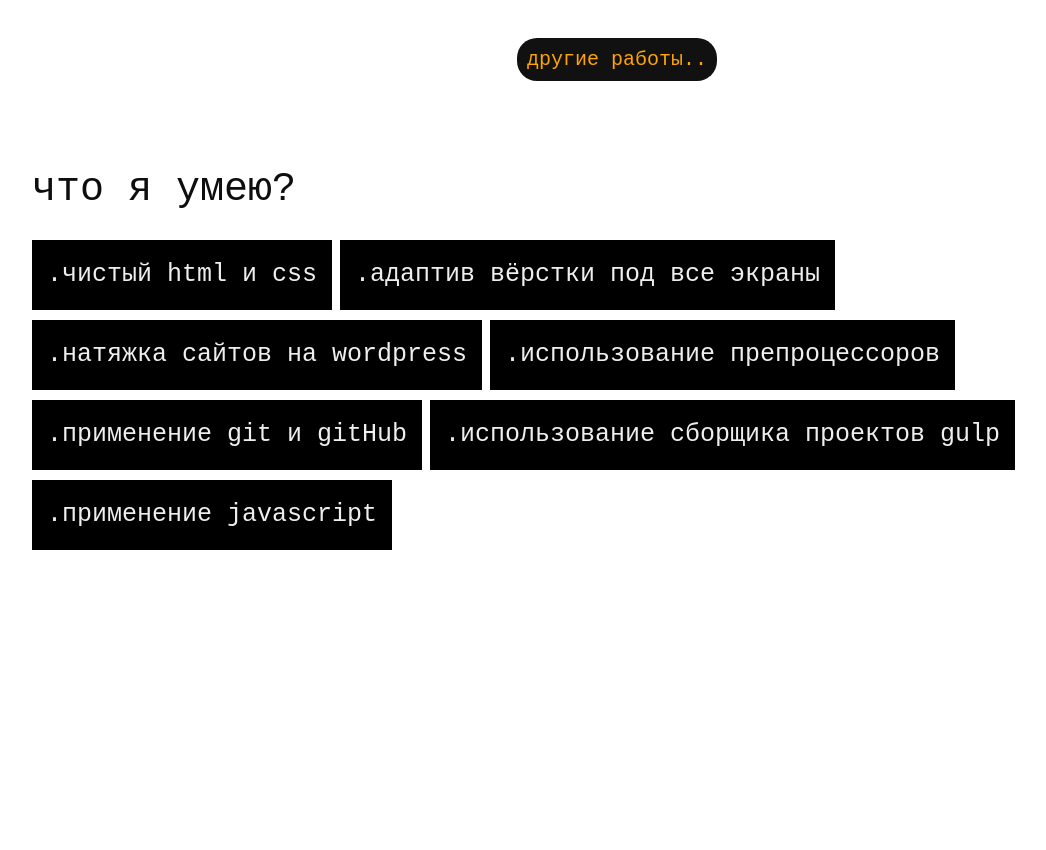
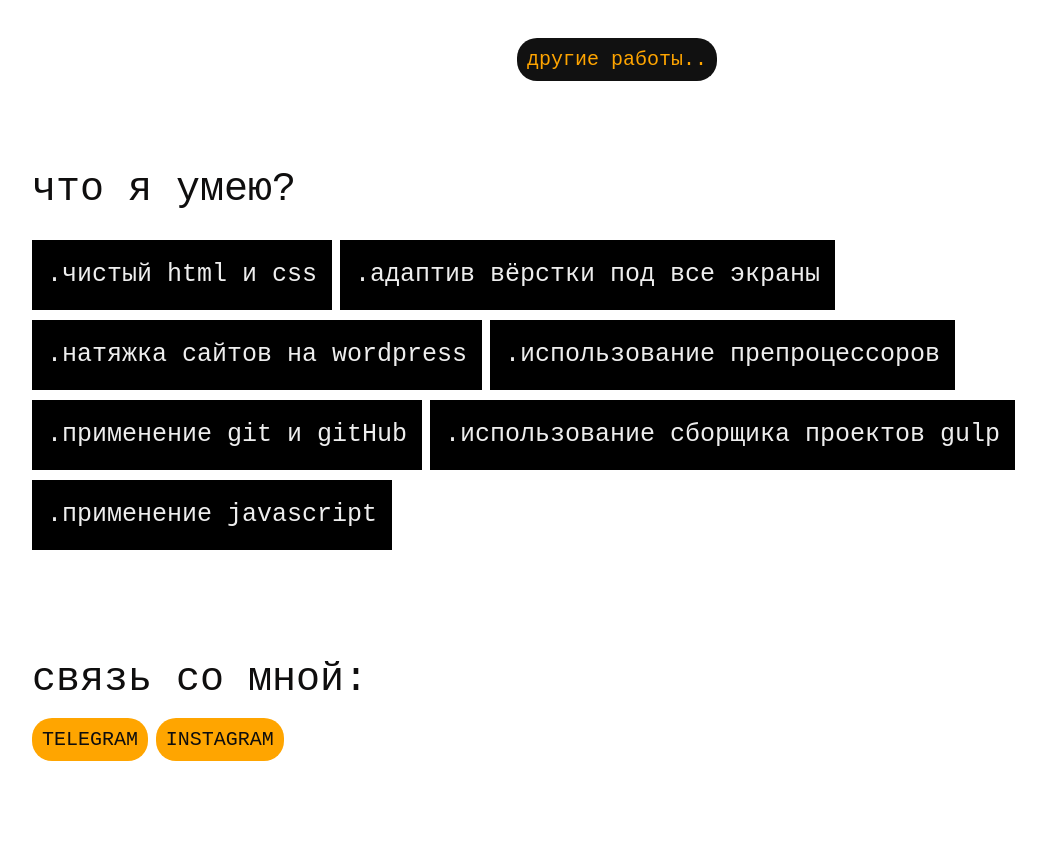
Before and after one commit to alexeenko-sys/portfolio, a plain HTML site: page index.html in a window 1280 px wide. Shown: the part 1438-2288 px from the top of the page, without its empty margins (53-1099 px from the left). Before the commit the page ends 2098 px from the top, so only its background shows below. Drawn offline with nearby package versions, Linux system fonts and the light colour scheme.

Commit message:
feat: add footer

```diff
--- a/assets/css/main.scss
+++ b/assets/css/main.scss
@@ -154,3 +154,25 @@ a {
         content: '.';
     }
 }
+
+.footer {
+    padding-bottom: 100px;
+    &__title {
+        font-size: 40px;
+        margin-bottom: 30px;
+    }
+    &__button {
+        text-transform: uppercase;
+        text-decoration: none;
+        background-color: orange;
+        padding: 10px;
+        text-align: center;
+        font-size: 20px;
+        transition: all .3s ease-in-out;
+        border-radius: 20px;
+        &:hover {
+            color: orange;
+            background-color: #111;
+        }
+    }
+}
--- a/index.html
+++ b/index.html
@@ -94,6 +94,13 @@
             </ul>
         </div>
     </section>
+    <footer class="footer">
+        <div class="container">
+            <h3 class="footer__title">связь со мной:</h3>
+            <a class="footer__button" href="https://t.me/alexeenko">telegram</a>
+            <a class="footer__button" href="https://www.instagram.com/dozen.web/">instagram</a>
+        </div>
+    </footer>
 
     <script src="https://unpkg.com/swiper@8/swiper-bundle.min.js"></script>
     <script src="assets/js/index.js"></script>
```
Also changed, not shown: assets/css/main.css, 1 other file.
